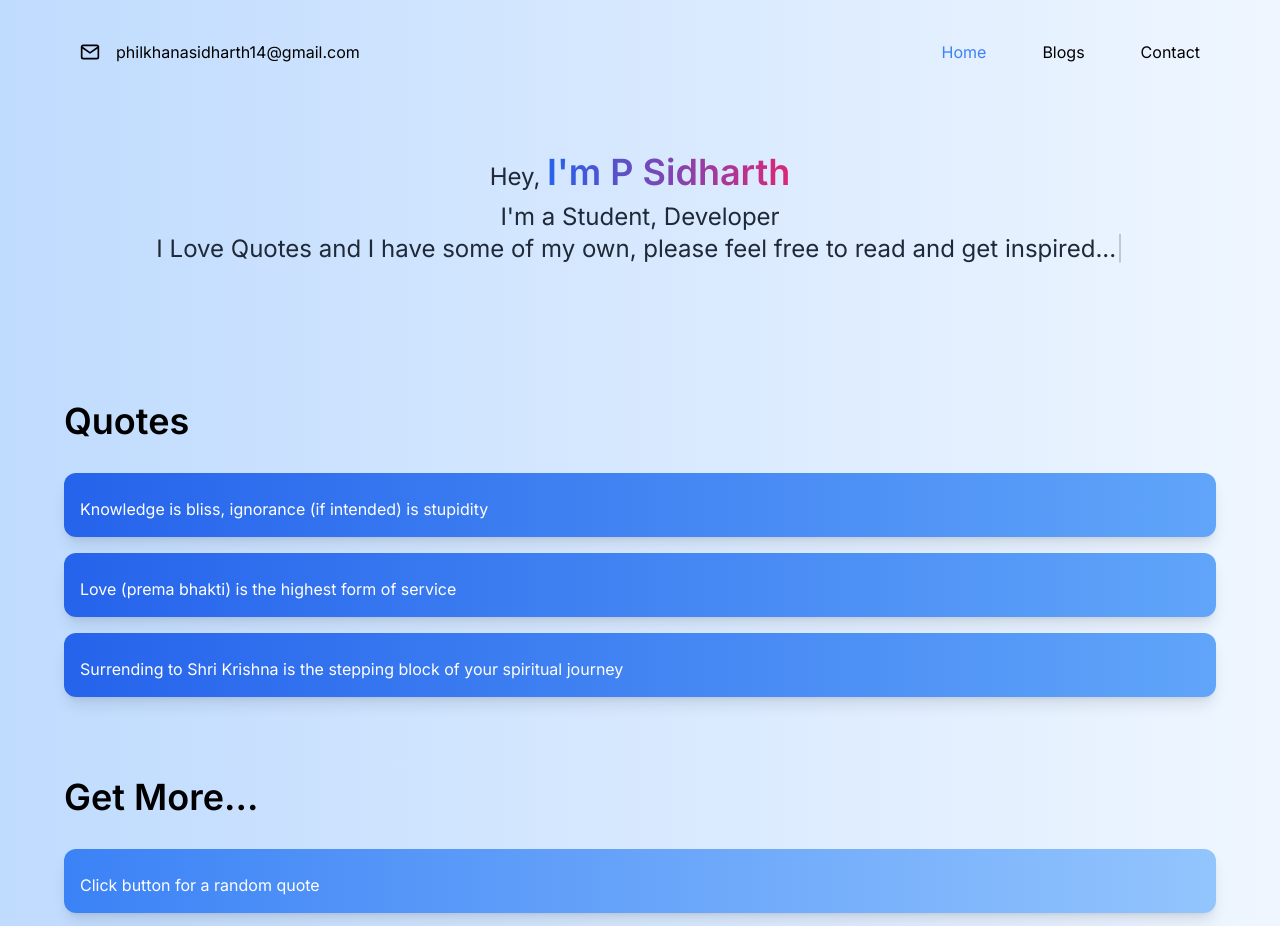
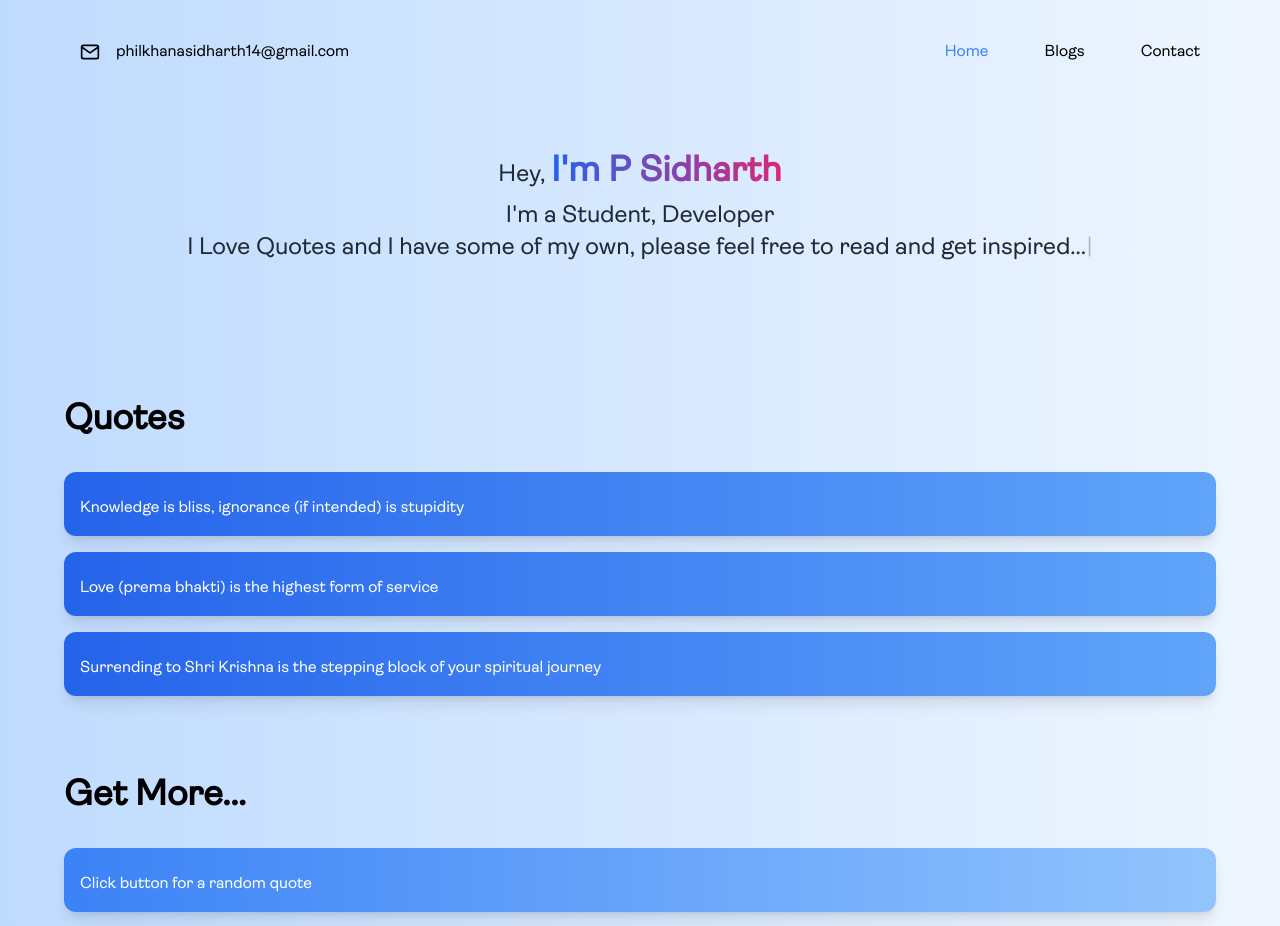
Before and after one commit to psidh/myQuotes, a Next.js app: page / in a window 1280 px wide. Shown: the top 926 px of the page. Built offline with nearby package versions, Linux system fonts and the light colour scheme.

Commit message:
ambit added

```diff
--- a/src/app/components/random.tsx
+++ b/src/app/components/random.tsx
@@ -11,11 +11,15 @@ const GlobalStyle = createGlobalStyle`
 `;
 
 const Quotes = [
-  "Knowledge is bliss, ignorance (if intended) is stupidity",
   "Judging happens with a glass(filter) that is made by our experience, what we read, how much we know about the world \nIf this glass is transparent (which can be by gaining more knowledge and intelligence) then the apparent judgement is the closest to objective Truth ",
   "Motivation is given to the person who is stuck, not to one who has not yet started",
-  "Love (prema bhakti) is the highest form of service",
-  "Surrending to Shri Krishna is the stepping block of your spiritual journey",
+  "Every Political party wants hundred-percent unconditional, voluntary loyalty towards them",
+  "Focus and cold-blood is a deadly combination",
+  "There are only 2 genders",
+  "Mind should work like a switch ON/OFF while working, like opening laser with a tap on what ever you're doing",
+  "Be Vegetarian else eat jhatka",
+  "Materialistic pleasures are just like materialist pleasures, intoxicating and deadly",
+  "Sanatan Dharma cannot perish until we fight",
 ];
 
 const Blog = () => {
--- a/src/app/page.tsx
+++ b/src/app/page.tsx
@@ -5,12 +5,15 @@ import Quotes from './components/quotes';
 import Footer from './components/footer';
 import Blog from './components/random';
 export default function Home() {
-  return (<main className='bg-gradient-to-r from-blue-200 to-blue-50 dark:bg-gradient-to-r dark:from-blue-900 dark:to-blue-900 font-ambit' >
+  return (
+  <div style={{ fontFamily: 'Ambit, sans-serif'}}>
+  <main  className='bg-gradient-to-r from-blue-200 to-blue-50 dark:bg-gradient-to-r dark:from-blue-900 dark:to-blue-900 font-ambit' >
     <NavBar/>
     <Top />
     <Quotes />
     <Blog />
     <Footer />
   </main>
+  </div>
   );
 }
```
Also changed, not shown: 1 other file (tests, documents, lock files or other folders).
